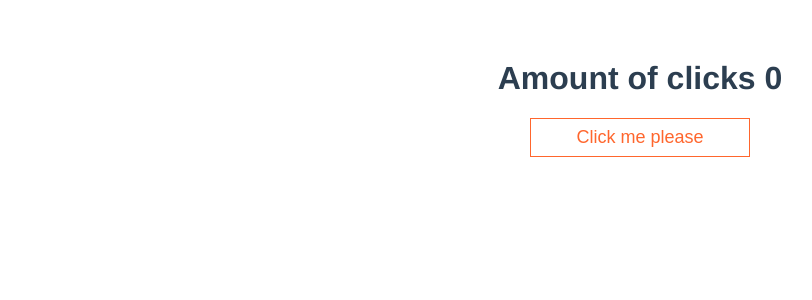
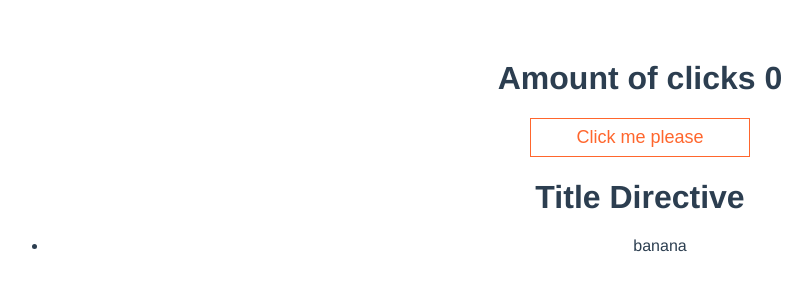
Before and after one commit to 0trava/goit-vue.js, a Vue app: page / in a window 1280 px wide. Shown: the top 300 px of the page, without its empty margins (0-812 px from the left). Built offline with nearby package versions, Linux system fonts and the light colour scheme.

Commit message:
finish lesson 7

```diff
--- a/src/App.vue
+++ b/src/App.vue
@@ -1,15 +1,18 @@
 <template>
     <h1>{{title}}</h1>
     <Button @click="increment">Click me please</Button>
+    <DirectiveTest></DirectiveTest>
 </template>
 
 <script>
 import Button from './components/Button.vue'
+import DirectiveTest  from './components/DirectivesTest.vue'
 
 export default {
   name: 'App',
   components: {
-    Button
+    Button,
+    DirectiveTest
 
   },
   data() {
--- /dev/null
+++ b/src/components/DirectivesTest.vue
@@ -0,0 +1,27 @@
+<template>
+    <div v-if="isVisible">
+        <h1>Title Directive</h1>
+        <ul>
+            <template v-for="fruit in fruits" >
+                <li v-if="fruit === 'banana'" :key="fruit">{{ fruit }}</li>
+            </template>
+
+        </ul>
+    </div>
+</template>
+
+<script>
+    export default {
+        name: "DirectiveTest",
+        data() {
+            return {
+                isVisible: true,
+                fruits: ['kiwi', 'banana', 'apple']
+            }
+        }
+    }
+</script>
+
+<style lang="scss" scoped>
+
+</style>
```
